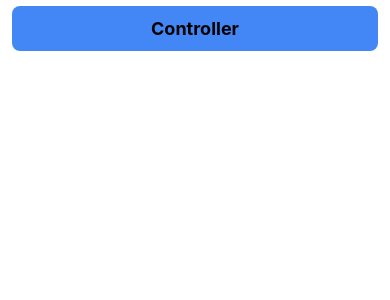
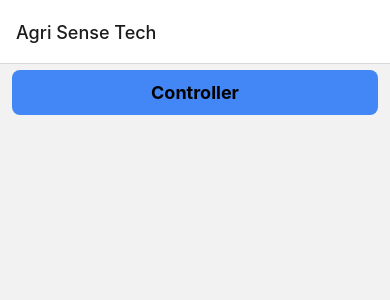
Before and after one commit to hilmiguner/agriSenseTech, a React Native app: screen /MainScreen in a window 390 px wide. Shown: the top 300 px of the page. Built offline with nearby package versions, Linux system fonts and the light colour scheme.

Commit message:
Native Stack installed and Navigator mechanism is established

```diff
--- a/App.js
+++ b/App.js
@@ -1,13 +1,22 @@
-import { Button, StyleSheet, View } from "react-native";
-import { SafeAreaProvider, useSafeAreaInsets } from 'react-native-safe-area-context';
-import MainScreen from "./screens/MainScreen";
+import { NavigationContainer } from '@react-navigation/native';
+import { createNativeStackNavigator } from '@react-navigation/native-stack';
+import MainScreen from './screens/MainScreen';
 
 
 function App() {
+  const MainScreenStack = createNativeStackNavigator();
   return(
-    <SafeAreaProvider>
-      <MainScreen/>
-    </SafeAreaProvider>
+    <NavigationContainer>
+      <MainScreenStack.Navigator>
+        <MainScreenStack.Screen
+          name='MainScreen'
+          component={MainScreen}
+          options={{
+            title: "Agri Sense Tech"
+          }}
+        />
+      </MainScreenStack.Navigator>
+    </NavigationContainer>
   );
 }
 
--- a/package.json
+++ b/package.json
@@ -11,6 +11,7 @@
   },
   "dependencies": {
     "@react-navigation/native": "^6.1.9",
+    "@react-navigation/native-stack": "^6.9.17",
     "react": "18.2.0",
     "react-native": "0.72.7",
     "react-native-safe-area-context": "^4.7.4",
--- a/screens/MainScreen.js
+++ b/screens/MainScreen.js
@@ -1,11 +1,9 @@
-import { View, StyleSheet, Button } from "react-native";
-import { useSafeAreaInsets } from "react-native-safe-area-context";
+import { View, StyleSheet } from "react-native";
 import SimpleButton from "../components/ui/SimpleButton";
 
 function MainScreen() {
-    const insets = useSafeAreaInsets();
     return(
-        <View style={[styles.rootContainer, {marginTop: insets.top}]}>
+        <View style={styles.rootContainer}>
             <SimpleButton title={"Controller"}/>
         </View>
     );
```
Also changed, not shown: 2 other files (tests, documents, lock files or other folders).
